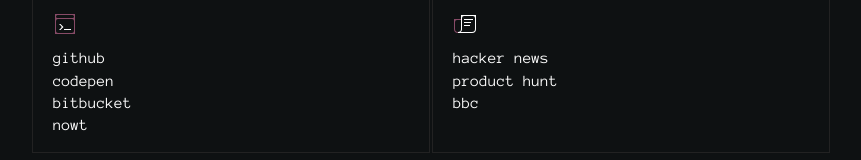
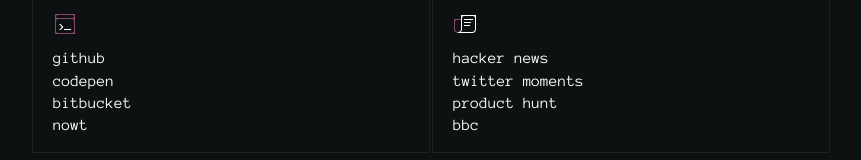
Before and after one commit to seridius/startpage, a website built with webpack: page index.html in a window 1280 px wide. Shown: the part 359-519 px from the top of the page, without its empty margins (209-1070 px from the left). Built offline with nearby package versions, Linux system fonts and the light colour scheme; no server answers.

Commit message:
add twitter moments

```diff
--- a/index.html
+++ b/index.html
@@ -73,6 +73,8 @@
           <svg xmlns="http://www.w3.org/2000/svg" width="24" height="24"><g fill="none" fill-rule="evenodd"><path fill="#FFF" d="M8 3h15v14a4 4 0 0 1-4 4H5v-1a3 3 0 0 0 3-3V3zm3 1a2 2 0 0 0-2 2v11c0 1.3-.5 2.3-1.5 3H19a3 3 0 0 0 3-3V6a2 2 0 0 0-2-2h-9zm0 3h9v1h-9V7zm0 3h7v1h-7v-1zm0 3h6v1h-6v-1z"/><path fill="#FF85BC" d="M5 21a4 4 0 0 1-4-4V7h7v1H4a2 2 0 0 0-2 2v7a3 3 0 0 0 3 3v1z" opacity=".5"/></g></svg>
         </li>
         <li><a href="https://news.ycombinator.com/">hacker news</a></li>
+        <li><a href="https://twitter.com/i/moments?lang=en">twitter
+            moments</a></li>
         <li><a href="https://www.producthunt.com/">product hunt</a></li>
         <li><a href="https://bbc.com/">bbc</a></li>
       </ul>
```
